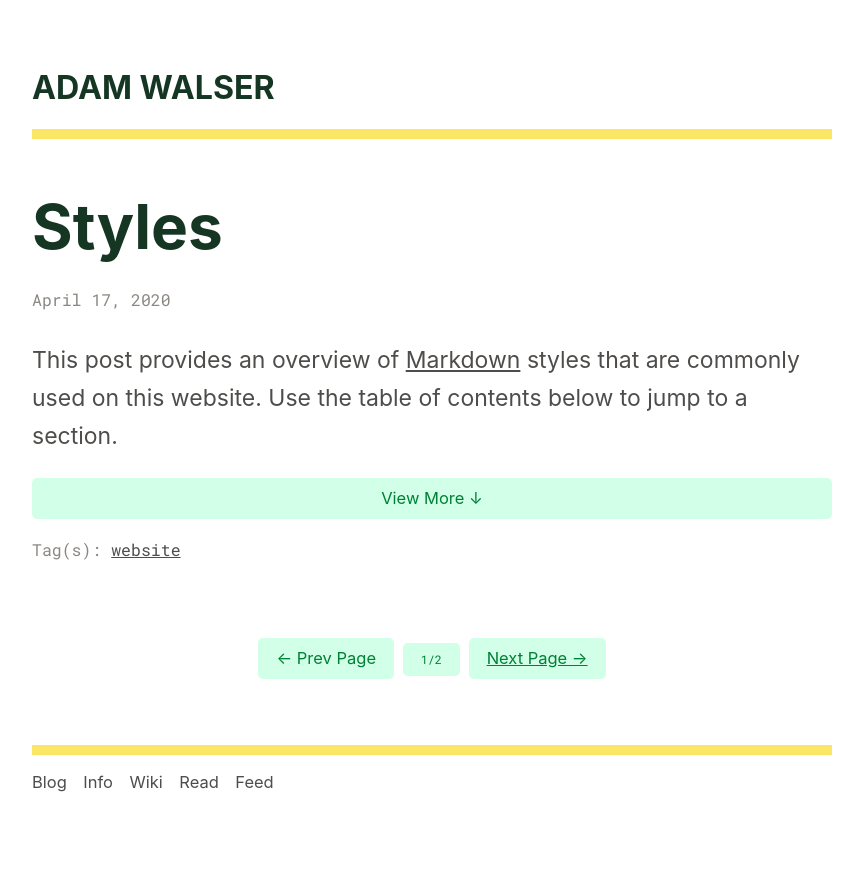
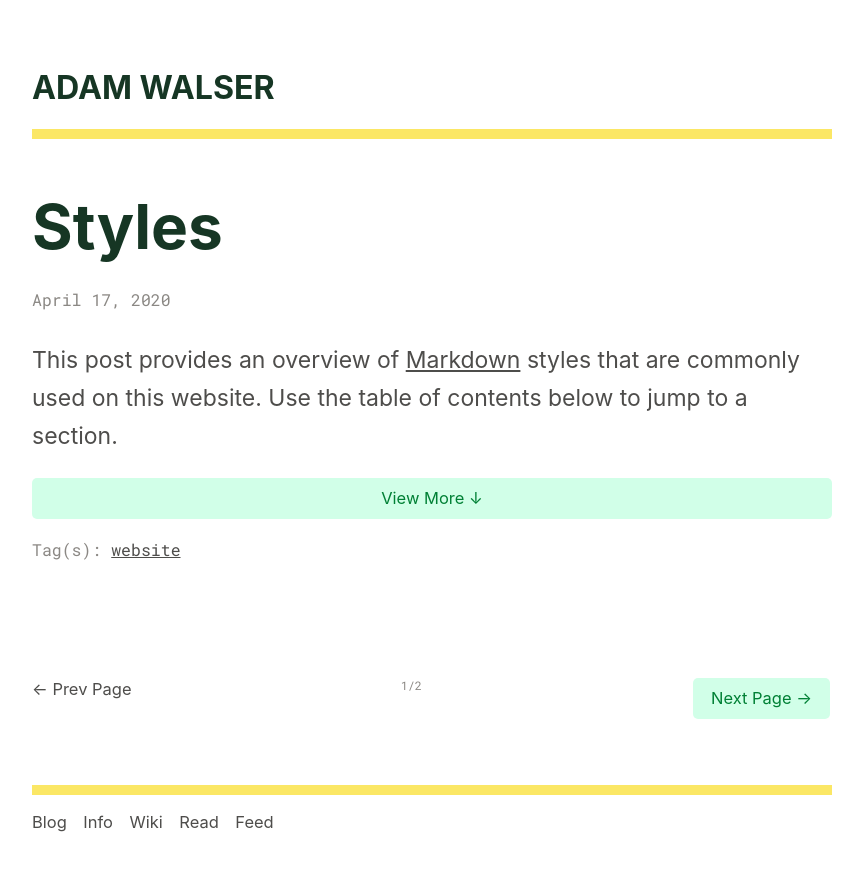
Before and after one commit to ajpwalser/ajpwalser.github.io, a Jekyll site: the page built from index.html, in a window 1280 px wide. Shown: the top 871 px of the page, without its empty margins (208-1071 px from the left). Built offline with Jekyll 4.4.1, drawn with Linux system fonts in a browser that asks for light colours; some web fonts are replaced; the list of posts is cut into pages by our own code.

Commit message:
Update style.css

```diff
--- a/css/style.css
+++ b/css/style.css
@@ -407,35 +407,37 @@
 
 /* Pagination */
 
-.pagination a,
-.pagination span {
+.pagination {
+	display: flex;
+	justify-content: space-between;
+	flex-wrap: wrap;
+	font-size: 0.718em;
+	padding-top: 2.43em;
+}
+
+.pagination p {
+	flex: 1 1 0;
+	width: 45%;
+}
+
+.pagination a {
 	padding: 7px 18px;
+	margin: 2px;
 	background-color: rgb(209, 255, 232);
 	color: rgb(0, 128, 53);
 	-webkit-border-radius: 5px;
 	-moz-border-radius: 5px;
 	border-radius: 5px;
-	margin: 2px;
-	display: inline-block;
+	text-decoration: none;
 }
 
-.pagination a {
-	&: hover {
-	background-color: rgb(209, 255, 232);
-	color: rgb(0, 128, 53);
-	}
+.pagination p:first-child {
+	padding-right: 0.5em;
 }
 
-.pagination {
-	text-align: center;
-	font-size: 0.718em;
-}
-
-.counter {
-	background-color: rgb(255, 255, 255) !important;
-	font-family: 'Roboto Mono', SFMono-Regular, Consolas, Liberation Mono, Menlo, monospace !important;
-	font-size: 0.718em !important;
-	color: rgb(139, 136, 132) !important;
+.pagination p:last-child {
+	padding-left: 0.5em;
+	text-align: right;
 }
 
 /* Read more */
```
